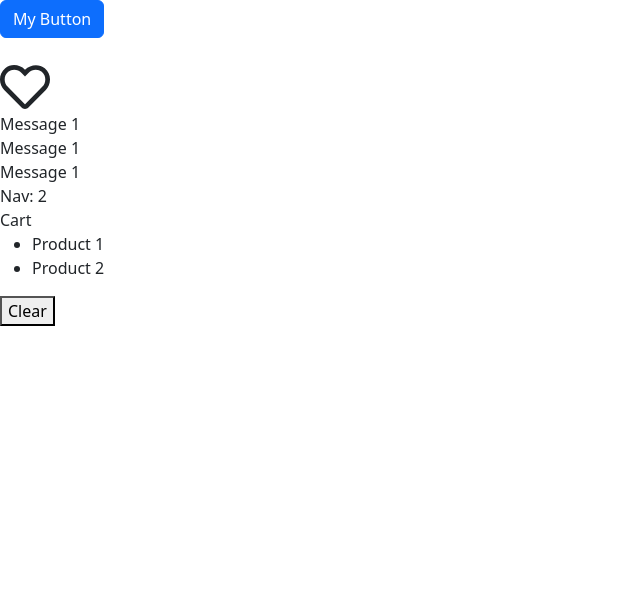
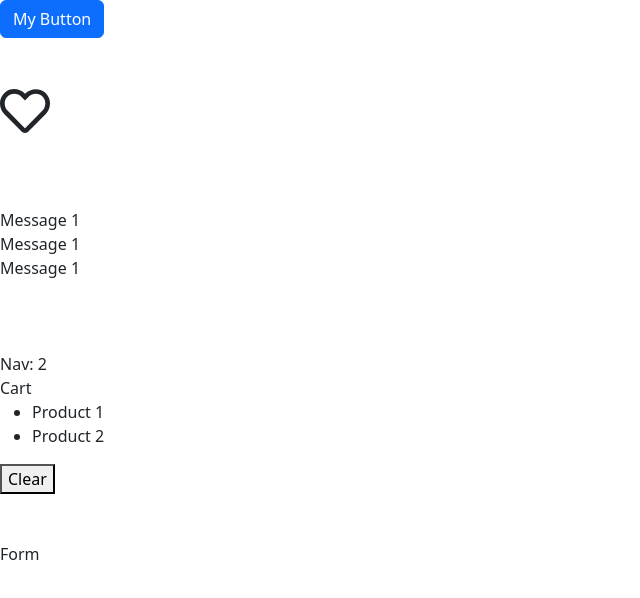
Before and after one commit to Hamzakhan55/ReactTS, a React (Vite) app in the folder my-app/: page / in a window 1280 px wide. Shown: the top 598 px of the page, without its empty margins (0-640 px from the left). Built offline with nearby package versions, Linux system fonts and the light colour scheme.

Commit message:
initialize form (creating Form)

```diff
--- a/my-app/src/App.tsx
+++ b/my-app/src/App.tsx
@@ -6,6 +6,7 @@ import Like from './components/Like/Like';
 import Message from './components/Message';
 import Nav from './components/NavCartConnet.ysx/Nav';
 import Cart from './components/NavCartConnet.ysx/Cart';
+import Form from './components/Form/Form';
 
 
 function App() {
@@ -13,11 +14,15 @@ function App() {
   const [alertVisible, setAlertVisibility] = useState(false)
   return(<>
   {alertVisible && <Alert onClose={() => setAlertVisibility(false)}>My Alert</Alert>}
-  <Button onClick={()=> setAlertVisibility(true)}>My Button</Button> <br /><br />
+  <Button onClick={()=> setAlertVisibility(true)}>My Button</Button> <br /><br /><br />
   <Like onClick={() => console.log("Heart button was clicked")}/>
+  <br /><br /><br />
   <Message/><Message/><Message/>
+  <br /><br /><br />
   <Nav cartItemsCount={cartItems.length} />
   <Cart cartItems={cartItems} onClear={() => setCartItems([])}/>
+    <br /><br /><br />
+    <Form/>
   </>
 )
 }
--- /dev/null
+++ b/my-app/src/components/Form/Form.tsx
@@ -0,0 +1,8 @@
+
+export const Form = () => {
+  return (
+    <div>Form</div>
+  )
+}
+
+export default Form;
```
